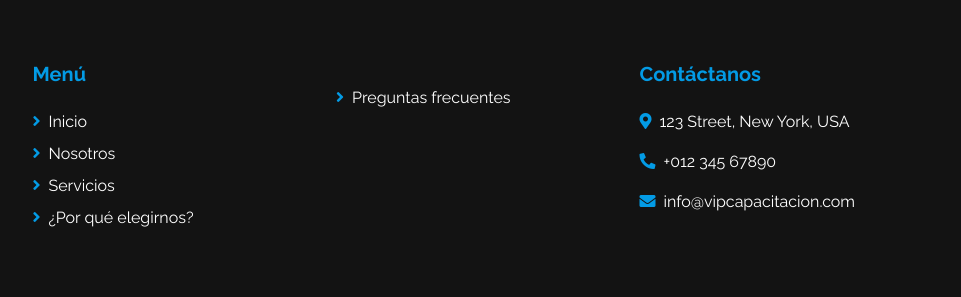
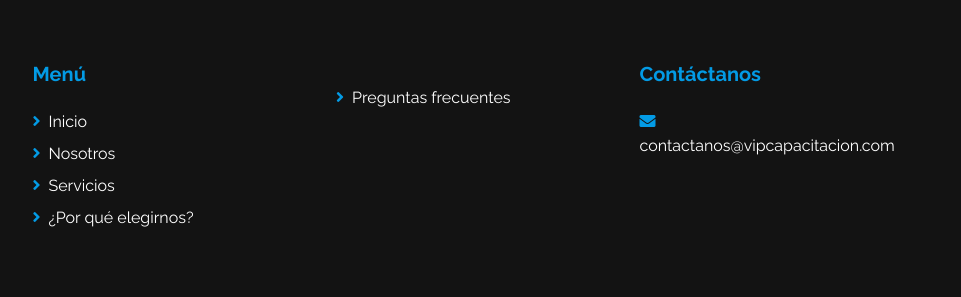
Before and after one commit to vipcapacitacion/vipcapacitacion, a plain HTML site: page index.html in a window 1280 px wide. Shown: the part 2851-3148 px from the top of the page, 319-1280 px from the left. Drawn offline with nearby package versions, Linux system fonts and the light colour scheme.

Commit message:
Update index.html

```diff
--- a/index.html
+++ b/index.html
@@ -375,9 +375,9 @@
             </div>
             <div class="col-lg-3 col-md-6 mb-5">
                 <h5 class="font-weight-bold text-primary mb-4">Contáctanos</h5>
-                <p><i class="fa fa-map-marker-alt text-primary mr-2"></i>123 Street, New York, USA</p>
-                <p><i class="fa fa-phone-alt text-primary mr-2"></i>+012 345 67890</p>
-                <p><i class="fa fa-envelope text-primary mr-2"></i>info@vipcapacitacion.com</p>
+                <!--<p><i class="fa fa-map-marker-alt text-primary mr-2"></i>123 Street, New York, USA</p>
+                <p><i class="fa fa-phone-alt text-primary mr-2"></i>+012 345 67890</p>-->
+                <p><i class="fa fa-envelope text-primary mr-2"></i>contactanos@vipcapacitacion.com</p>
             </div>
         </div>
     </div>
```
